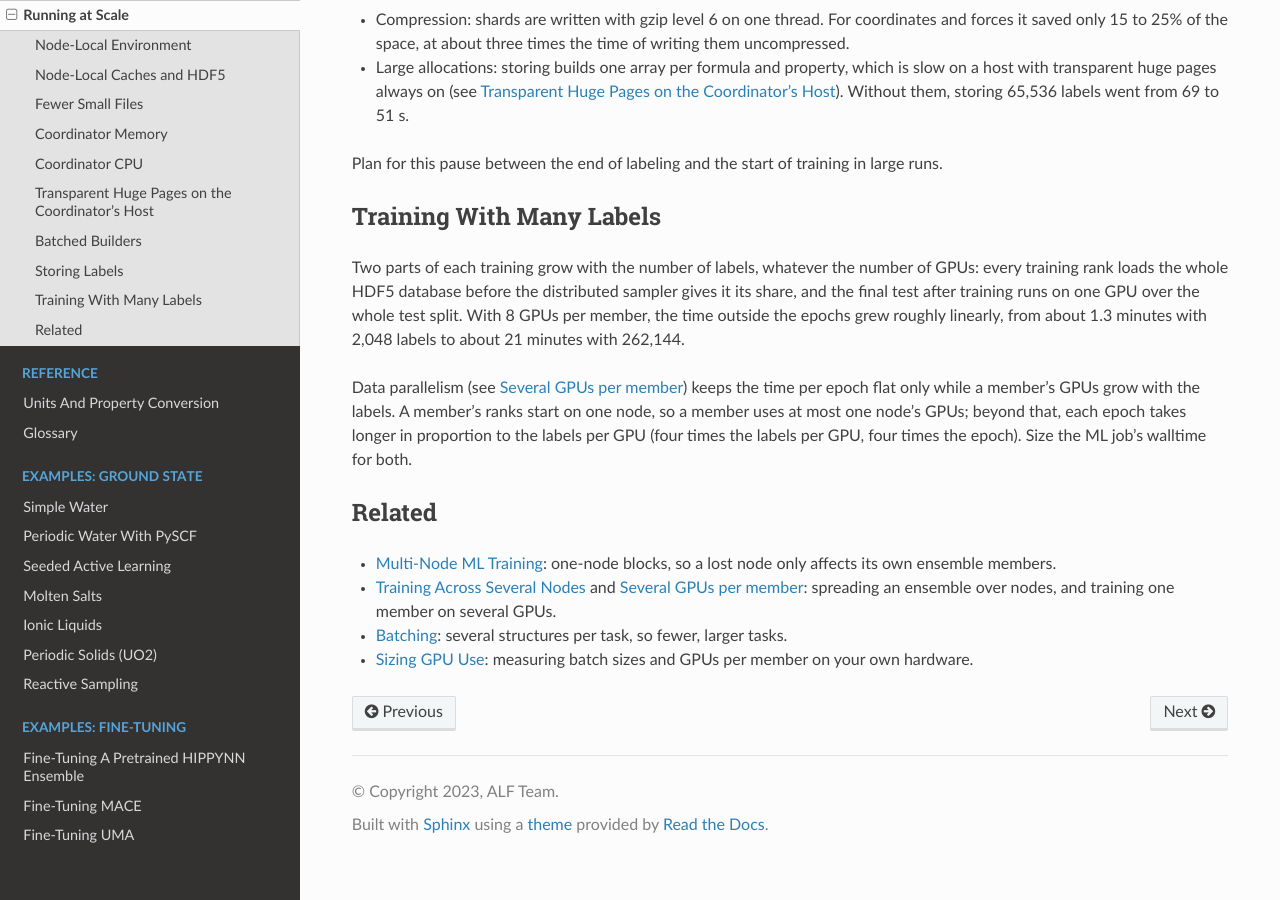
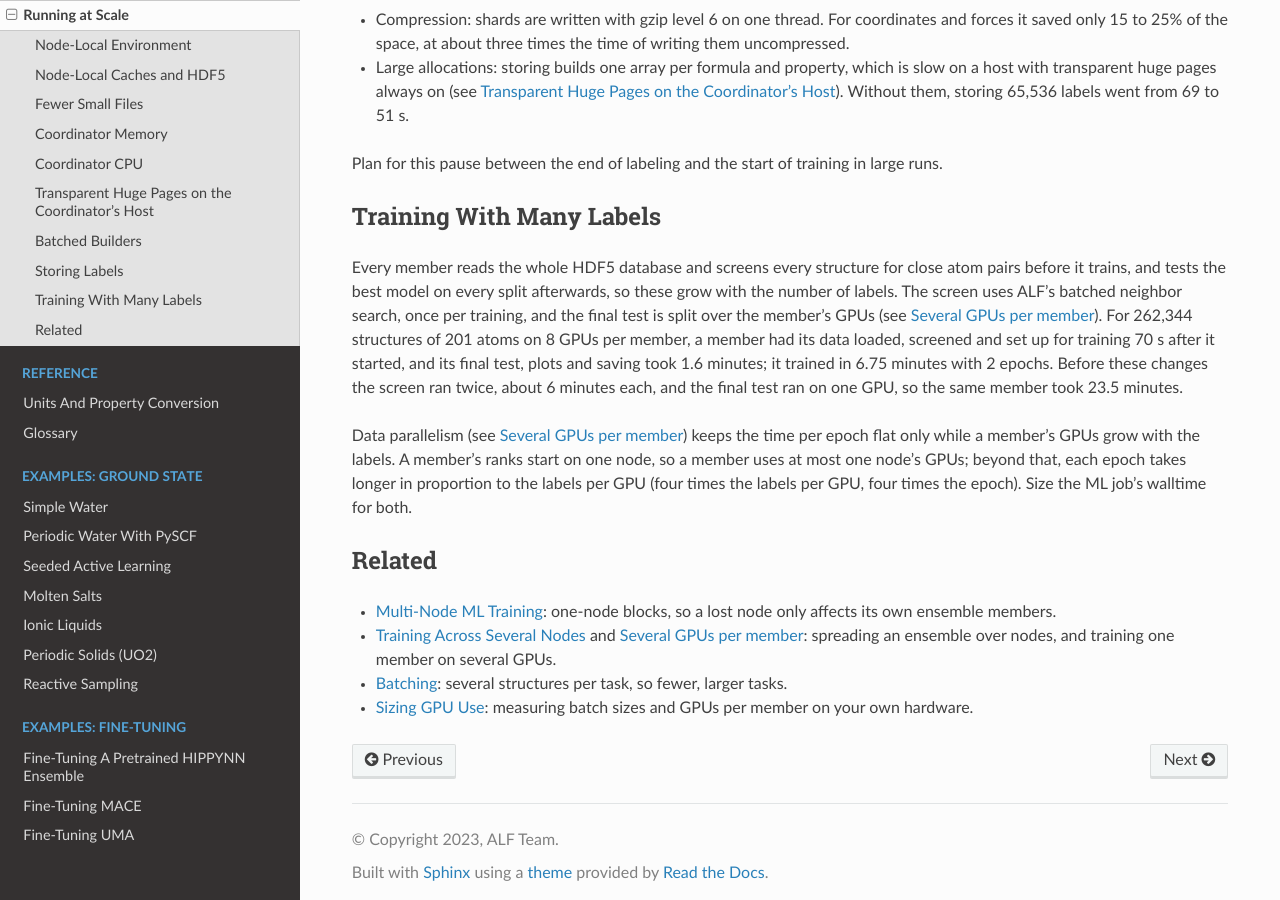
Before and after one commit to lanl/ALF, a Sphinx documentation site: the page built from docs/source/user_guide/running_at_scale.rst, in a window 1280 px wide and 900 px high, scrolled down 3108 px. Built offline with Sphinx 7.4.7 and the Read the Docs theme 3.1.0, drawn with Linux system fonts in a browser that asks for light colours; pages that are not in the unit, such as notebooks, are missing from menus.

Commit message:
Document the single training screen and the split final test
Running at Scale's training section and the multi-GPU member notes now describe the screen run
once with ALF's batched neighbor search and the final test split over a member's GPUs, with the
measured effect: a member on 262,344 structures and 8 GPUs went from 23.5 to 6.75 minutes.

Co-Authored-By: Claude Opus 5.5 <noreply@anthropic.com>

```diff
--- a/docs/source/user_guide/ml_interfaces.rst
+++ b/docs/source/user_guide/ml_interfaces.rst
@@ -306,7 +306,9 @@ Several GPUs per member
    - Each GPU validates its own slice of the validation set, and the losses are averaged, which
      early stopping uses. When the set doesn't divide evenly, a few structures count twice.
    - The training set isn't evaluated during training (``fraction_train_eval``), and plots aren't
-     made during training. The final evaluation and plots still run, on one GPU and the full splits.
+     made during training. The final evaluation and plots still run on the full splits: each GPU
+     predicts every n-th evaluation batch, and the metrics are computed over all of them, so they are
+     the ones a single GPU would report.
    - A member uses one node; a member can't span several nodes.
 
 More members cost more than training time:
--- a/docs/source/user_guide/running_at_scale.rst
+++ b/docs/source/user_guide/running_at_scale.rst
@@ -171,10 +171,13 @@ Plan for this pause between the end of labeling and the start of training in lar
 Training With Many Labels
 -------------------------
 
-Two parts of each training grow with the number of labels, whatever the number of GPUs: every training rank
-loads the whole HDF5 database before the distributed sampler gives it its share, and the final test after
-training runs on one GPU over the whole test split. With 8 GPUs per member, the time outside the epochs grew
-roughly linearly, from about 1.3 minutes with 2,048 labels to about 21 minutes with 262,144.
+Every member reads the whole HDF5 database and screens every structure for close atom pairs before it
+trains, and tests the best model on every split afterwards, so these grow with the number of labels. The
+screen uses ALF's batched neighbor search, once per training, and the final test is split over the member's
+GPUs (see :ref:`ml-multigpu-members`). For 262,344 structures of 201 atoms on 8 GPUs per member, a member
+had its data loaded, screened and set up for training 70 s after it started, and its final test, plots and
+saving took 1.6 minutes; it trained in 6.75 minutes with 2 epochs. Before these changes the screen ran twice, about 6
+minutes each, and the final test ran on one GPU, so the same member took 23.5 minutes.
 
 Data parallelism (see :ref:`ml-multigpu-members`) keeps the time per epoch flat only while a member's GPUs
 grow with the labels. A member's ranks start on one node, so a member uses at most one node's GPUs; beyond
```
